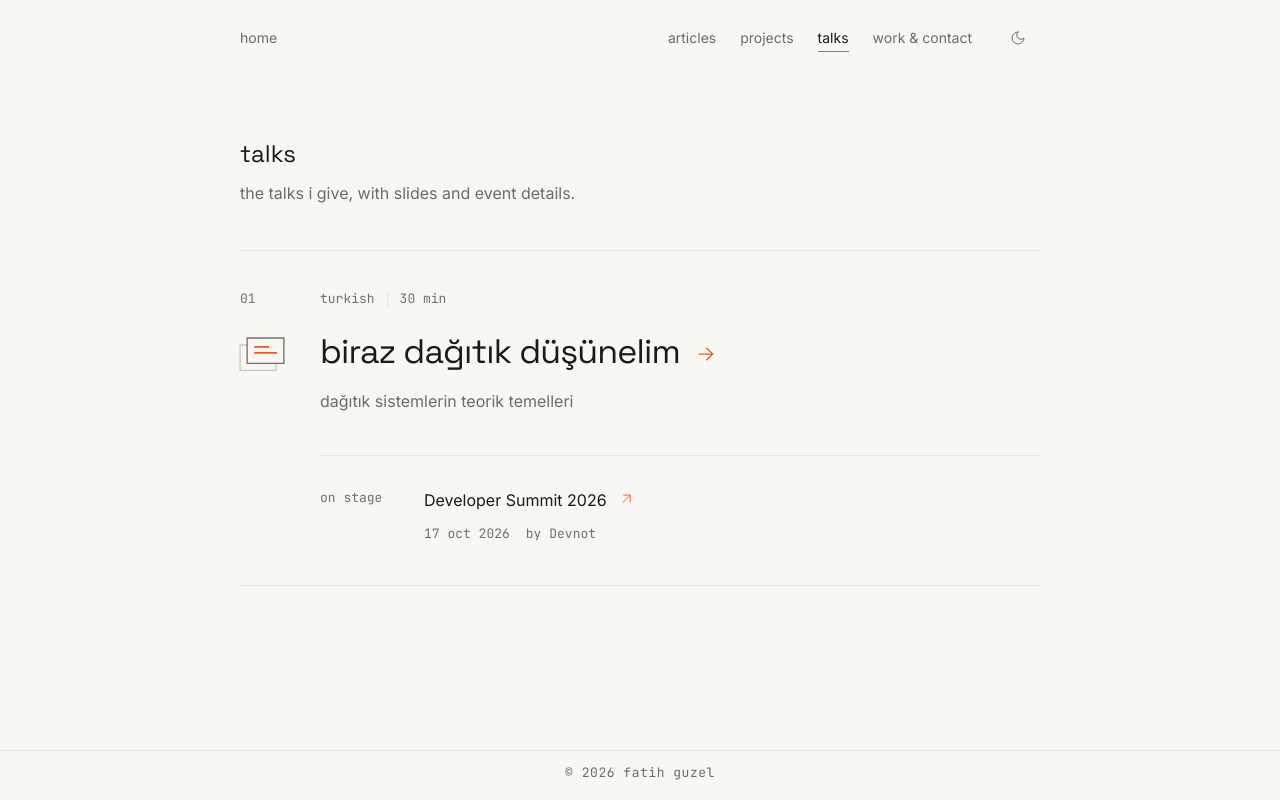
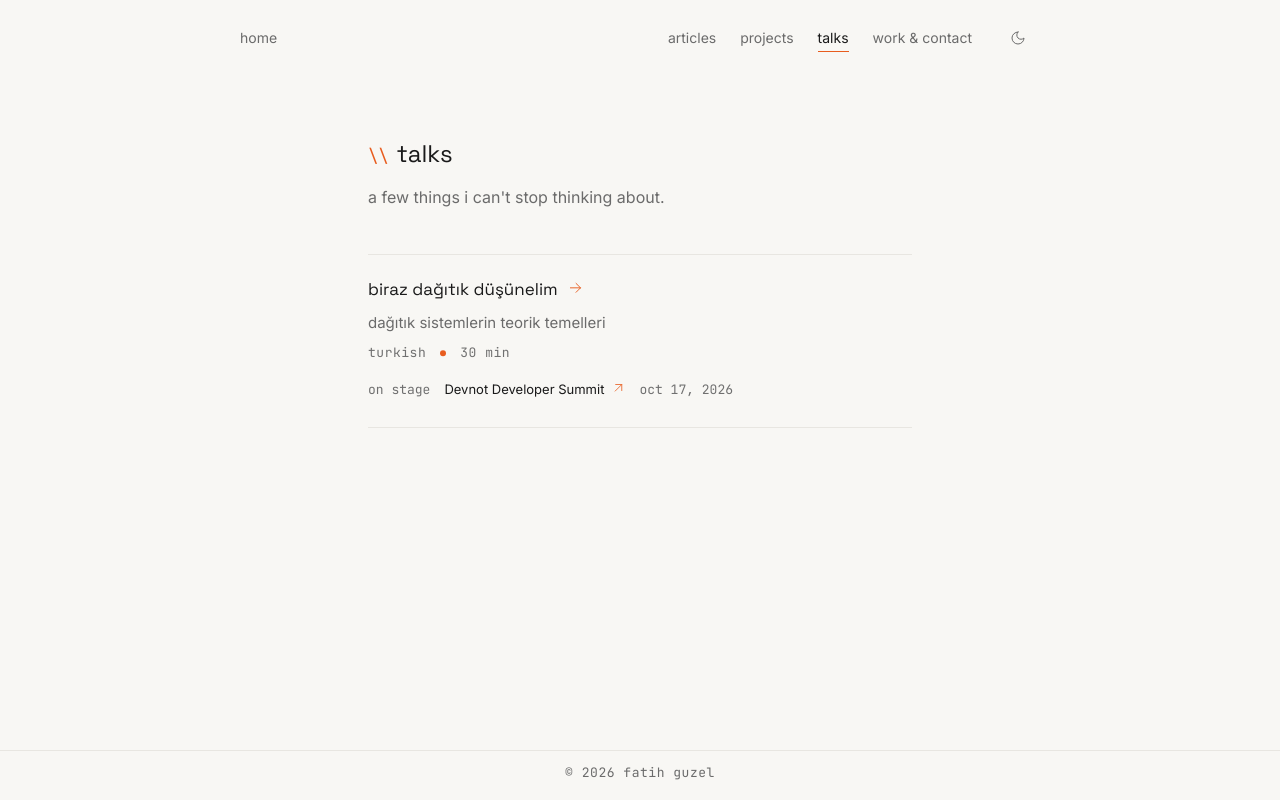
Before and after one commit to fatihguzeldev/fatihguzel.dev, a Next.js app: page /talks in a window 1280 px wide. Built offline with nearby package versions, Linux system fonts and the light colour scheme.

Commit message:
fix: align talks catalog scale and event details with site design

```diff
--- a/src/app/(site)/talks/page.tsx
+++ b/src/app/(site)/talks/page.tsx
@@ -1,19 +1,19 @@
 import { Container } from '@/components/layout/Container'
-import { TalksCatalog } from '@/features/talks/catalog'
+import { TalksCatalog, talksDescription } from '@/features/talks/catalog'
 import { talkSummaries } from '@/features/talks/registry/summaries'
 import { createMetadata } from '@/lib/seo/metadata'
 import styles from './page.module.css'
 
 export const metadata = createMetadata({
   title: 'talks',
-  description: 'conference talks, slides, and where i give them.',
+  description: talksDescription,
   path: '/talks',
 })
 
 export default function TalksPage() {
   return (
     <main className={styles.main}>
-      <Container wide>
+      <Container>
         <TalksCatalog talks={talkSummaries} />
       </Container>
     </main>
--- a/src/features/talks/catalog/TalksCatalog.module.css
+++ b/src/features/talks/catalog/TalksCatalog.module.css
@@ -1,23 +1,5 @@
 .catalog {
   min-width: 0;
-}
-
-.header {
-  margin-bottom: var(--page-list-start-gap);
-}
-
-.header h1 {
-  margin: 0 0 var(--content-card-gap);
-  font-family: var(--font-display);
-  font-size: var(--text-page-title);
-  font-weight: 400;
-  line-height: var(--leading-heading);
-}
-
-.header p {
-  margin: 0;
-  max-width: var(--measure-readable);
-  color: var(--text-muted);
 }
 
 .list,
@@ -26,177 +8,130 @@
   padding: 0;
   list-style: none;
 }
-
+.list {
+  margin-top: var(--page-list-start-gap);
+}
 .item {
+  padding-block: var(--content-body-gap-lg);
   border-top: var(--line-thin) solid var(--border);
 }
-
 .item:last-child {
   border-bottom: var(--line-thin) solid var(--border);
-}
-
-.talk {
-  display: grid;
-  grid-template-columns: 3.5rem minmax(0, 1fr);
-  gap: var(--content-body-gap-lg);
-  padding: var(--section-item-gap) 0;
-}
-
-.rail {
-  display: flex;
-  flex-direction: column;
-  align-items: flex-start;
-  gap: var(--content-body-gap-lg);
-  color: var(--text-faint);
-  font-family: var(--font-mono);
-  font-size: var(--text-meta);
-  line-height: var(--leading-ui);
-}
-
-.rail svg {
-  display: block;
-  width: 3.5rem;
-  height: auto;
-  margin-left: -0.375rem;
-}
-
-.body {
-  min-width: 0;
-}
-
-.meta {
-  display: flex;
-  flex-wrap: wrap;
-  gap: var(--content-card-gap);
-  margin: 0 0 var(--content-body-gap);
-  color: var(--text-faint);
-  font-family: var(--font-mono);
-  font-size: var(--text-meta);
-  line-height: var(--leading-ui);
-}
-
-.meta span + span {
-  padding-left: var(--content-card-gap);
-  border-left: var(--line-thin) solid var(--border);
 }
 
 .title {
   margin: 0;
   font-family: var(--font-display);
-  font-size: clamp(1.5rem, 3vw, 2.125rem);
+  font-size: var(--text-item-title);
   font-weight: 400;
-  line-height: var(--leading-heading-tight);
-  letter-spacing: -0.025em;
+  line-height: var(--leading-heading);
+  color: var(--text);
 }
-
 .titleLink {
-  display: flex;
+  display: inline-flex;
   align-items: baseline;
-  justify-content: space-between;
-  gap: var(--content-body-gap);
-  width: fit-content;
+  gap: var(--cta-gap);
   max-width: 100%;
-  padding-block: var(--content-item-gap);
+  min-height: var(--inline-control-height);
 }
-
 .titleLink span {
   min-width: 0;
 }
-
-.titleLink svg {
-  flex: 0 0 auto;
-  width: 1.25rem;
-  height: 1.25rem;
-  color: var(--accent);
-  stroke: currentColor;
-  stroke-width: 1.5;
-  stroke-linecap: square;
-  transform: translateY(0.0625rem);
-  transition: transform var(--transition);
-}
-
-.titleLink:hover svg {
-  transform: translate(0.25rem, 0.0625rem);
-}
-
-.description {
-  margin: var(--content-item-gap) 0 0;
-  max-width: var(--measure-readable);
-  color: var(--text-muted);
-  font-size: var(--text-body);
-  line-height: var(--leading-body);
-}
-
-.appearances {
-  display: grid;
-  grid-template-columns: 5rem minmax(0, 1fr);
-  gap: var(--content-body-gap-lg);
-  margin-top: var(--section-item-gap);
-  padding-top: var(--content-body-gap-lg);
-  border-top: var(--line-thin) solid var(--border);
-}
-
-.appearanceLabel {
-  margin: 0;
-  padding-top: var(--content-item-gap);
-  color: var(--text-faint);
-  font-family: var(--font-mono);
-  font-size: var(--text-meta);
-  line-height: var(--leading-body);
-}
-
-.eventList {
-  display: flex;
-  flex-direction: column;
-  gap: var(--content-body-gap-lg);
-  min-width: 0;
-}
-
-.eventLink {
-  display: inline-flex;
-  align-items: baseline;
-  gap: var(--content-card-gap);
-  max-width: 100%;
-  min-height: var(--touch-target);
-  padding-block: var(--content-item-gap);
-  font-size: var(--text-body);
-  line-height: var(--leading-body);
-  text-transform: none;
-}
-
-.event {
-  min-width: 0;
-}
-
-.eventLink span {
-  min-width: 0;
-}
-
+.titleLink svg,
 .eventLink svg {
-  flex: 0 0 auto;
+  flex: none;
   width: var(--icon-size-sm);
   height: var(--icon-size-sm);
   color: var(--accent);
   stroke: currentColor;
   stroke-width: 1.5;
+  stroke-linecap: square;
+}
+.titleLink svg {
+  transform: translateY(var(--meta-offset-subtle));
+  transition: transform var(--transition);
+}
+.titleLink:hover svg {
+  transform: translate(0.25rem, var(--meta-offset-subtle));
+}
+.description {
+  margin: var(--content-item-gap) 0 0;
+  max-width: var(--measure-readable);
+  color: var(--text-muted);
+  font-size: var(--text-preview);
+  line-height: var(--leading-preview);
+}
+.meta {
+  display: flex;
+  flex-wrap: wrap;
+  align-items: center;
+  gap: var(--meta-gap-row) var(--meta-gap-item);
+  margin: var(--content-item-gap) 0 0;
+  font-family: var(--font-mono);
+  font-size: var(--text-meta);
+  line-height: var(--leading-body);
+  letter-spacing: var(--tracking-meta);
+  color: var(--text-faint);
+}
+.dot {
+  flex: none;
+  width: var(--meta-dot-size);
+  height: var(--meta-dot-size);
+  border-radius: 50%;
+  background: var(--accent);
   transform: translateY(var(--meta-offset-subtle));
 }
-
-.eventMeta {
-  display: flex;
-  flex-wrap: wrap;
-  gap: var(--content-item-gap) var(--content-body-gap);
+.appearances {
+  display: grid;
+  grid-template-columns: max-content minmax(0, 1fr);
+  align-items: baseline;
+  gap: var(--meta-gap-item);
+  margin-top: var(--content-body-gap);
+}
+.appearanceLabel {
   margin: 0;
   color: var(--text-faint);
   font-family: var(--font-mono);
   font-size: var(--text-meta);
   line-height: var(--leading-body);
 }
-
-.officialName {
+.eventList {
+  min-width: 0;
+  display: grid;
+  gap: var(--content-card-gap);
+}
+.event {
+  display: flex;
+  flex-wrap: wrap;
+  align-items: baseline;
+  gap: 0 var(--meta-gap-item);
+  min-width: 0;
+}
+.eventLink {
+  display: inline-flex;
+  align-items: baseline;
+  gap: var(--content-item-gap);
+  max-width: 100%;
+  min-height: var(--inline-control-height);
+  font-size: var(--text-meta);
+  line-height: var(--leading-body);
   text-transform: none;
 }
-
+.eventLink span {
+  min-width: 0;
+}
+.eventLink svg {
+  width: var(--text-meta);
+  height: var(--text-meta);
+  transform: translateY(var(--meta-offset-subtle));
+}
+.eventDate {
+  color: var(--text-faint);
+  font-family: var(--font-mono);
+  font-size: var(--text-meta);
+  line-height: var(--leading-body);
+  white-space: nowrap;
+}
 .empty {
   margin: 0;
   padding-block: var(--section-item-gap);
@@ -204,25 +139,24 @@
   color: var(--text-muted);
 }
 
-@media (max-width: 36rem) {
-  .talk {
-    grid-template-columns: minmax(0, 1fr);
+@media (max-width: 32rem) {
+  .event {
+    display: grid;
+    gap: 0;
   }
-
-  .rail {
-    display: none;
+  .eventLink {
+    min-height: var(--touch-target);
+    padding-block: calc(
+      (var(--touch-target) - var(--text-meta) * var(--leading-body)) / 2
+    );
   }
-
-  .appearances {
-    grid-template-columns: minmax(0, 1fr);
-    gap: var(--content-item-gap);
-  }
-
   .appearanceLabel {
-    padding-top: 0;
+    padding-top: calc(
+      (var(--touch-target) - var(--text-meta) * var(--leading-body)) / 2
+    );
+    align-self: start;
   }
 }
-
 @media (prefers-reduced-motion: reduce) {
   .titleLink svg {
     transition: none;
--- a/src/features/talks/catalog/TalksCatalog.tsx
+++ b/src/features/talks/catalog/TalksCatalog.tsx
@@ -1,11 +1,14 @@
 import Link from 'next/link'
+import { PageHeader } from '@/components/ui/PageHeader'
 import type { TalkSummary } from '../types'
-import { PresentationArrow, PresentationMark } from './icons/presentation-icons'
+import { PresentationArrow } from './icons/presentation-icons'
 import styles from './TalksCatalog.module.css'
 
-const eventDate = new Intl.DateTimeFormat('en-GB', {
+export const talksDescription = "a few things i can't stop thinking about."
+
+const eventDate = new Intl.DateTimeFormat('en-US', {
+  month: 'short',
   day: 'numeric',
-  month: 'short',
   year: 'numeric',
   timeZone: 'UTC',
 })
@@ -16,27 +19,14 @@ function languageName(language: string) {
 
 export function TalksCatalog({ talks }: { talks: readonly TalkSummary[] }) {
   return (
-    <section className={styles.catalog} aria-labelledby="talks-title">
-      <header className={styles.header}>
-        <h1 id="talks-title">talks</h1>
-        <p>the talks i give, with slides and event details.</p>
-      </header>
+    <section className={styles.catalog} aria-label="talks">
+      <PageHeader title="talks" description={talksDescription} />
 
       {talks.length ? (
         <ol className={styles.list}>
-          {talks.map((talk, index) => (
+          {talks.map((talk) => (
             <li key={talk.slug} className={styles.item}>
-              <article className={styles.talk} aria-labelledby={`talk-${talk.slug}`}>
-                <div className={styles.rail} aria-hidden="true">
-                  <span>{String(index + 1).padStart(2, '0')}</span>
-                  <PresentationMark />
-                </div>
-
-                <div className={styles.body}>
-                  <p className={styles.meta}>
-                    <span>{languageName(talk.language)}</span>
-                    <span>{talk.durationMinutes} min</span>
-                  </p>
+              <article aria-labelledby={`talk-${talk.slug}`}>
                 <h2 id={`talk-${talk.slug}`} className={styles.title}>
                   <Link href={`/talks/${talk.slug}`} className={styles.titleLink}>
                     <span>{talk.title}</span>
@@ -44,6 +34,11 @@ export function TalksCatalog({ talks }: { talks: readonly TalkSummary[] }) {
                   </Link>
                 </h2>
                 <p className={styles.description}>{talk.description}</p>
+                <p className={styles.meta}>
+                  <span>{languageName(talk.language)}</span>
+                  <span className={styles.dot} aria-hidden="true" />
+                  <span>{talk.durationMinutes} min</span>
+                </p>
 
                 {talk.appearances.length ? (
                   <div className={styles.appearances}>
@@ -63,27 +58,16 @@ export function TalksCatalog({ talks }: { talks: readonly TalkSummary[] }) {
                             <span>{appearance.name}</span>
                             <PresentationArrow external />
                           </a>
-                            <p className={styles.eventMeta}>
-                              <time dateTime={appearance.date}>
-                                {eventDate.format(
-                                  new Date(`${appearance.date}T12:00:00Z`),
-                                )}
+                          <time className={styles.eventDate} dateTime={appearance.date}>
+                            {eventDate
+                              .format(new Date(`${appearance.date}T12:00:00Z`))
+                              .toLowerCase()}
                           </time>
-                              {appearance.organizer ? (
-                                <span>
-                                  by{' '}
-                                  <span className={styles.officialName}>
-                                    {appearance.organizer}
-                                  </span>
-                                </span>
-                              ) : null}
-                            </p>
                         </li>
                       ))}
                     </ul>
                   </div>
                 ) : null}
-                </div>
               </article>
             </li>
           ))}
--- a/src/features/talks/catalog/icons/presentation-icons.tsx
+++ b/src/features/talks/catalog/icons/presentation-icons.tsx
@@ -1,18 +1,3 @@
-export function PresentationMark() {
-  return (
-    <svg viewBox="0 0 64 56" fill="none" aria-hidden="true">
-      <path d="M7 16H48V45H7z" stroke="currentColor" strokeWidth="1.5" opacity=".35" />
-      <path
-        d="M15 8H57V37H15z"
-        fill="var(--bg)"
-        stroke="currentColor"
-        strokeWidth="1.5"
-      />
-      <path d="M23 18H40M23 25H49" stroke="var(--accent)" strokeWidth="2" />
-    </svg>
-  )
-}
-
 export function PresentationArrow({ external = false }: { external?: boolean }) {
   return (
     <svg viewBox="0 0 24 24" fill="none" aria-hidden="true">
--- a/src/features/talks/catalog/index.ts
+++ b/src/features/talks/catalog/index.ts
@@ -1 +1 @@
-export { TalksCatalog } from './TalksCatalog'
+export { TalksCatalog, talksDescription } from './TalksCatalog'
--- a/src/features/talks/registry/summaries.ts
+++ b/src/features/talks/registry/summaries.ts
@@ -10,8 +10,7 @@ export const talkSummaries: readonly TalkSummary[] = [
     durationMinutes: 30,
     appearances: [
       {
-        name: 'Developer Summit 2026',
-        organizer: 'Devnot',
+        name: 'Devnot Developer Summit',
         url: 'https://summit.devnot.com/',
         date: '2026-10-17',
       },
--- a/src/features/talks/types.ts
+++ b/src/features/talks/types.ts
@@ -2,7 +2,6 @@ export interface TalkAppearance {
   name: string
   url: string
   date: string
-  organizer?: string
 }
 
 export interface TalkSummary {
```
Lines whose indentation alone changed are shown as unchanged.
